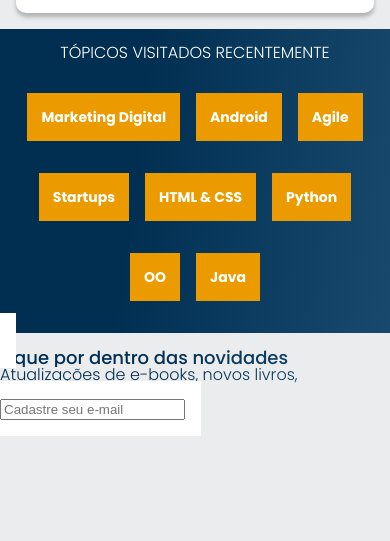
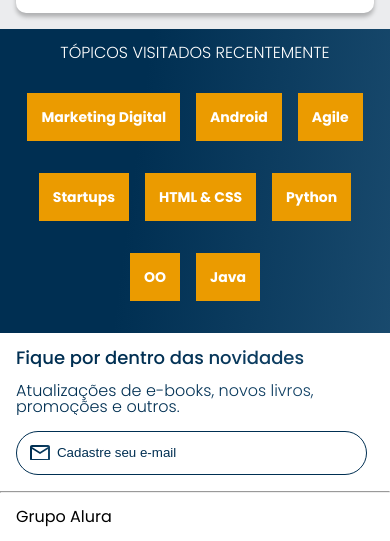
Before and after one commit to Erickgomes08/Alura_Books, a plain HTML site: page index.html in a window 390 px wide. Shown: the part 1460-2001 px from the top of the page. Before the commit the page ends 1896 px from the top, so only its background shows below. Drawn offline with nearby package versions, Linux system fonts and the light colour scheme.

Commit message:
Finalizado mobile

```diff
--- a/css/contato.css
+++ b/css/contato.css
@@ -1,6 +1,9 @@
 .contato{
     background-color: var(--branco) ;
     padding: 1em;
+    display: flex;
+    flex-direction: column;
+    justify-content: center;
 }
 
 .contato__titulo,
@@ -18,4 +21,20 @@
 
 .contato__texto {
     font-weight: 300;
+    margin: 1em 0;
 }
+
+.contato__email{
+    padding: 1em;
+    border: 1px solid var(--azul);
+    border-radius: 24px;
+    width: 90%;
+    color: var(--azul);
+}
+
+.contato__email::placeholder {
+    font-family:var(--fonte-principal) ;
+    color: var(--azul);
+    background: url(/img/Email.svg) no-repeat;
+    padding-left: 2em ;
+}
--- /dev/null
+++ b/css/footer.css
@@ -0,0 +1,8 @@
+hr{
+    margin: 0;
+}
+
+.rodape {
+    background-color: var(--branco);
+    padding: 1em;
+}
--- a/css/style.css
+++ b/css/style.css
@@ -3,6 +3,7 @@
 @import url(/css/carrosel.css);
 @import url(/css/topicos.css);
 @import url(/css/contato.css);
+@import url(/css/footer.css);
 
 @import url('https://fonts.googleapis.com/css2?family=Poppins:ital,wght@0,100;0,200;0,300;0,400;0,500;0,600;0,700;0,800;0,900;1,100;1,200;1,300;1,400;1,500;1,600;1,700;1,800;1,900&display=swap');
 
--- a/index.html
+++ b/index.html
@@ -201,6 +201,14 @@
         <input type="email" placeholder="Cadastre seu e-mail" class="contato__email" >
     </scetion>
 
+    <hr>
+
+    <footer class="rodape">
+        <h2 class="rodap__titulo">
+            Grupo Alura
+        </h2>
+    </footer>
+
     <script src="https://cdn.jsdelivr.net/npm/swiper@11/swiper-bundle.min.js"></script>
     <script>
         const swiper = new Swiper('.swiper', {
```
